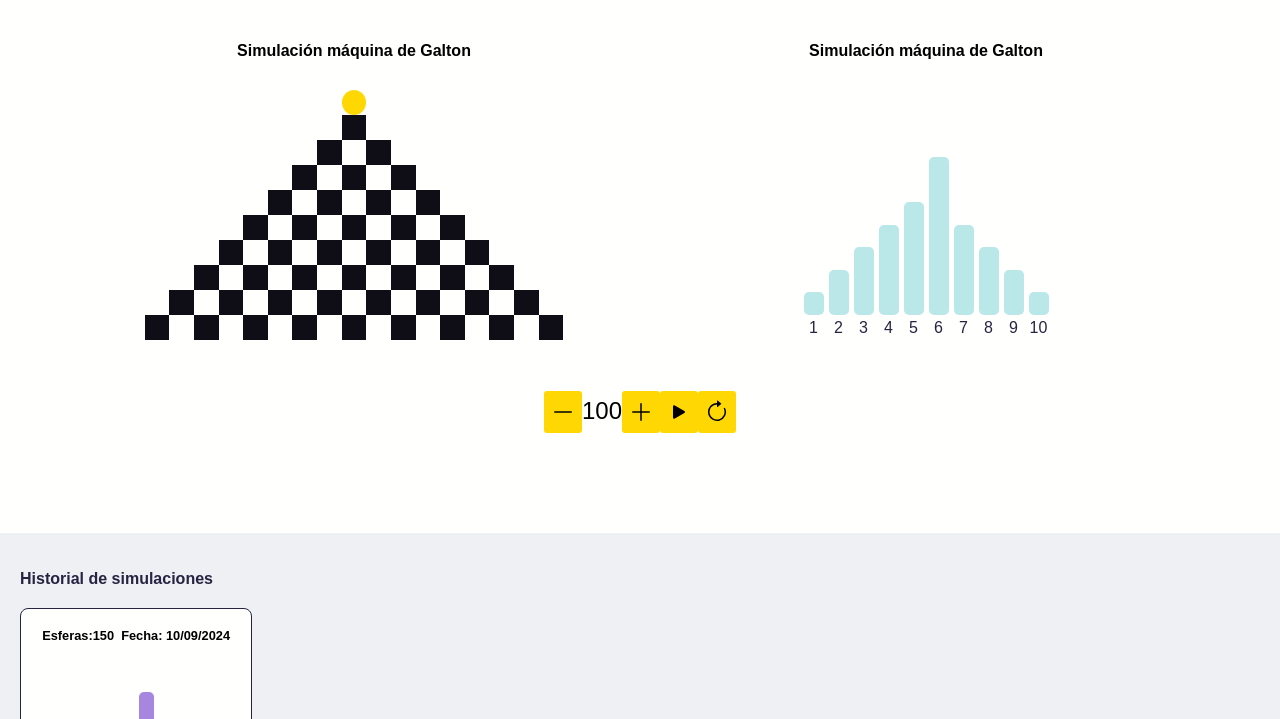
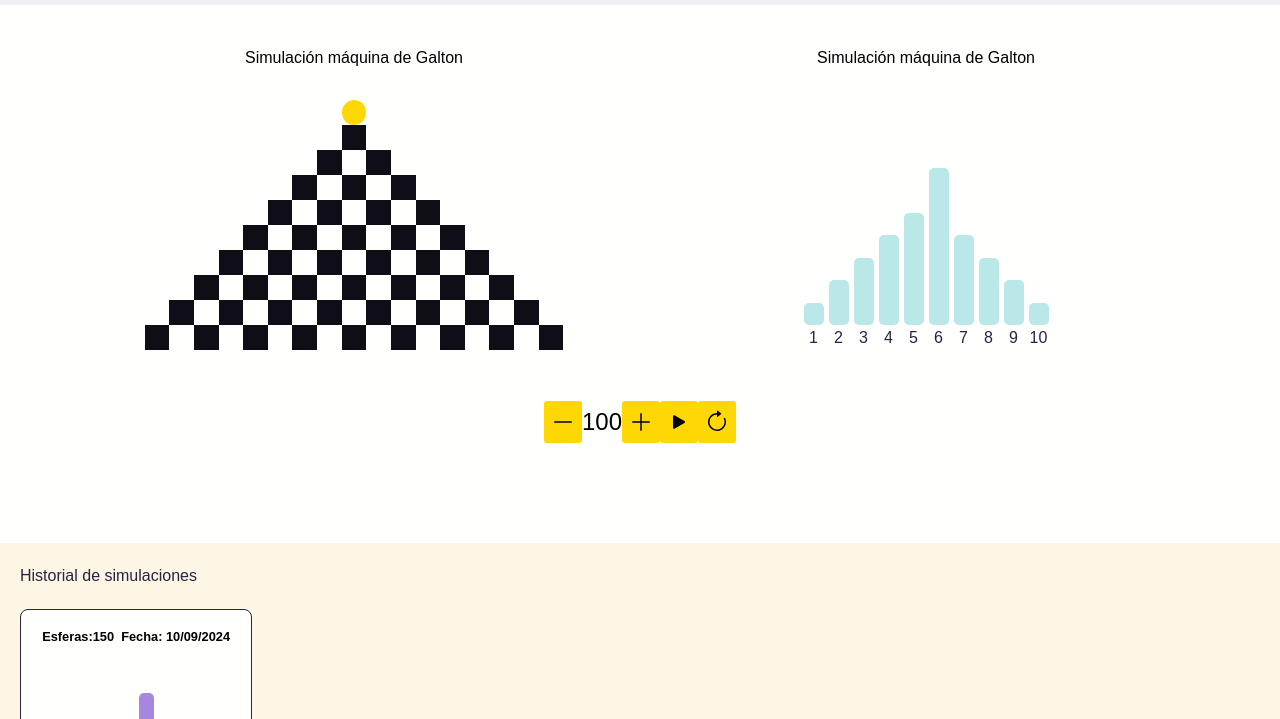
Before and after one commit to Blado87/maquina_galton, a plain HTML site: page pages/simulation.html in a window 1280 px wide. Shown: the part 76-795 px from the top of the page. Drawn offline with Linux system fonts and the light colour scheme; files whose address does not match are found by name.

Commit message:
ajuste estilo grafica historica
cambie el color de fondo

```diff
--- a/css/simulation.css
+++ b/css/simulation.css
@@ -4,6 +4,7 @@
   display: flex;
   justify-content: center;
   padding: 20px;
+  margin-top: 20px;
 }
 .galton-simulation__container {
   display: flex;
@@ -114,7 +115,7 @@
 }
 /* HISTORIAL */
 .history {
-  background-color: var(--color-gray);
+  background-color: #fef6e4;
   padding: 20px;
 }
 .history__title {
--- a/css/style.css
+++ b/css/style.css
@@ -51,6 +51,7 @@ h6 {
   justify-content: center;
   padding: 10px 20px;
   color: var(--color-space);
+  background-color: var(--color-gray);
 }
 .navbar__container {
   display: flex;
--- a/pages/simulation.html
+++ b/pages/simulation.html
@@ -30,7 +30,7 @@
     <div class="galton-simulation__container">
       <!-- TABLERO -->
       <div class="galton-simulation__board">
-        <h2 class="galton-simulation__title">Simulación máquina de Galton</h2>
+        <p class="galton-simulation__title">Simulación máquina de Galton</p>
         <div class="simulation-board__container">
           <div class="galton-simulation__row">
             <div class="galton-simulation__cell galton-simulation__cell--neutral"></div>
@@ -246,7 +246,7 @@
       </div>
       <!-- GRAFICA -->
       <div class="galton-simulation__chart">
-        <h2 class="galton-simulation__title">Simulación máquina de Galton</h2>
+        <p class="galton-simulation__title">Simulación máquina de Galton</p>
         <div class="simulation-chart__container">
           <div class="bar-chart">
             <div class="bar-chart__bar" style="height: 10%;" data-value="8"></div>
@@ -290,7 +290,7 @@
   </section>
   <!-- HISTORIAL -->
   <section class="history">
-    <h2 class="history__title">Historial de simulaciones</h2>
+    <p class="history__title">Historial de simulaciones</p>
     <div class="history__results">
       <div class="bar-container-history">
         <div class="historical__data">
```
